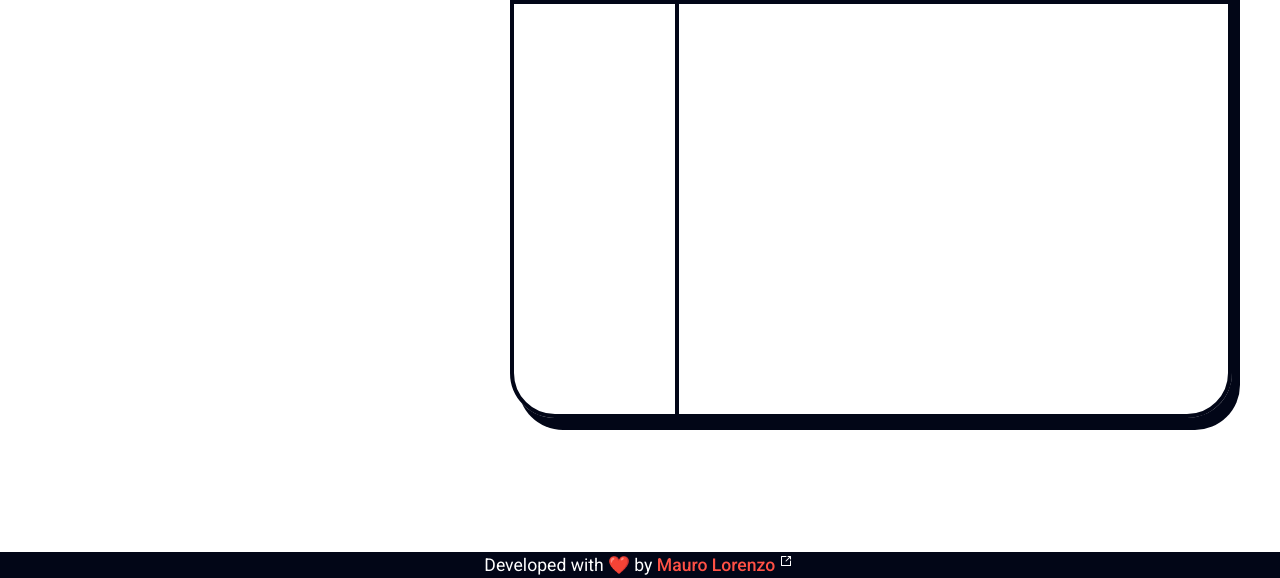
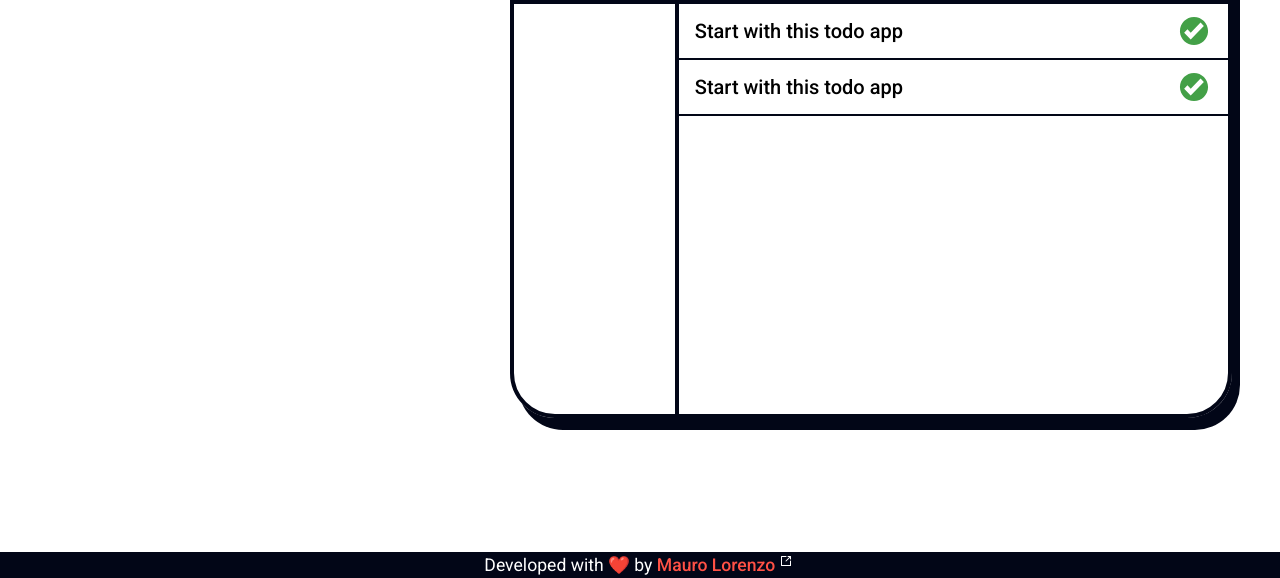
Before and after one commit to mlorenzm/todo, a website built with webpack: page dist/index.html in a window 1280 px wide. Shown: the part 222-800 px from the top of the page. Built offline with nearby package versions, Linux system fonts and the light colour scheme.

Commit message:
create logic & styling for task items

```diff
--- a/package.json
+++ b/package.json
@@ -26,6 +26,7 @@
     "css-loader": "^6.7.3",
     "eslint": "^8.40.0",
     "eslint-config-prettier": "^8.8.0",
+    "file-loader": "^6.2.0",
     "mini-css-extract-plugin": "^2.7.5",
     "prettier": "^2.8.8",
     "sass": "^1.62.1",
--- a/src/index.js
+++ b/src/index.js
@@ -1,2 +1,9 @@
 import './style.scss'
 import { CreateItem } from './modules/itemfactory.js'
+import { createTaskItemContainer, renderTask } from './modules/dom'
+
+const item = CreateItem('Start with this todo app', 'desc', '1', '0', 'odin')
+const item2 = CreateItem('Start with this todo app', 'desc', '1', '0', 'odin')
+
+renderTask(item)
+renderTask(item2)
--- /dev/null
+++ b/src/modules/dom.js
@@ -0,0 +1,26 @@
+import checkMark from '../assets/checkmark.svg'
+const createTaskItemContainer = (item) => {
+  const container = document.createElement('div')
+  container.classList.add('task-item-container')
+  container.title = 'Show details'
+  const title = document.createElement('div')
+  title.textContent = item.getName()
+  title.classList.add('item-title')
+  console.log(title)
+  const completeBtn = document.createElement('img')
+  completeBtn.classList.add('complete-btn')
+  completeBtn.src = checkMark
+  completeBtn.width = '30'
+  completeBtn.title = 'Mark complete'
+
+  container.append(title, completeBtn)
+
+  return container
+}
+const renderTask = (item) => {
+  const mainContainer = document.getElementById('tasks-container')
+  const taskContainer = createTaskItemContainer(item)
+
+  mainContainer.append(taskContainer)
+}
+export { renderTask, createTaskItemContainer }
--- a/src/sass_modules/_main.scss
+++ b/src/sass_modules/_main.scss
@@ -17,3 +17,27 @@ main {
     // margin-right: 400px;
   }
 }
+
+// Utility classes for js
+.task-item-container {
+  display: flex;
+  flex-direction: row;
+  justify-content: space-between;
+  align-items: center;
+  padding-left: 1rem;
+  padding-top: 0.75rem;
+  padding-bottom: 0.75rem;
+  border-bottom: variables.$inner-border;
+  &:hover {
+    cursor: pointer;
+    background-color: variables.$gray;
+    border-bottom: variables.$outer-border;
+  }
+}
+.item-title {
+  font-weight: 500;
+  font-size: 1.25rem;
+}
+.complete-btn {
+  margin-right: 1.2rem;
+}
--- a/src/sass_modules/_variables.scss
+++ b/src/sass_modules/_variables.scss
@@ -6,3 +6,6 @@ $orange: #ec7c28;
 $blue: #428eff;
 $green: #34a853;
 $black: rgb(2, 6, 23);
+$gray: #efefef;
+$outer-border: $black solid 4px;
+$inner-border: $black solid 2px;
--- a/webpack.config.js
+++ b/webpack.config.js
@@ -22,6 +22,12 @@ module.exports = {
           'sass-loader',
         ],
       },
+      {
+        test: /\.(png|svg|jpg|jpeg|gif)$/i,
+        use: {
+          loader: 'file-loader',
+        },
+      },
     ],
   },
   plugins: [new MiniCssExtractPlugin()],
```
Also changed, not shown: dist/811a046ee360e05216b987e4e4f0bd13.svg (added), dist/index.html, dist/main.css, dist/main.js, src/assets/checkmark.svg (added), 1 other file.
